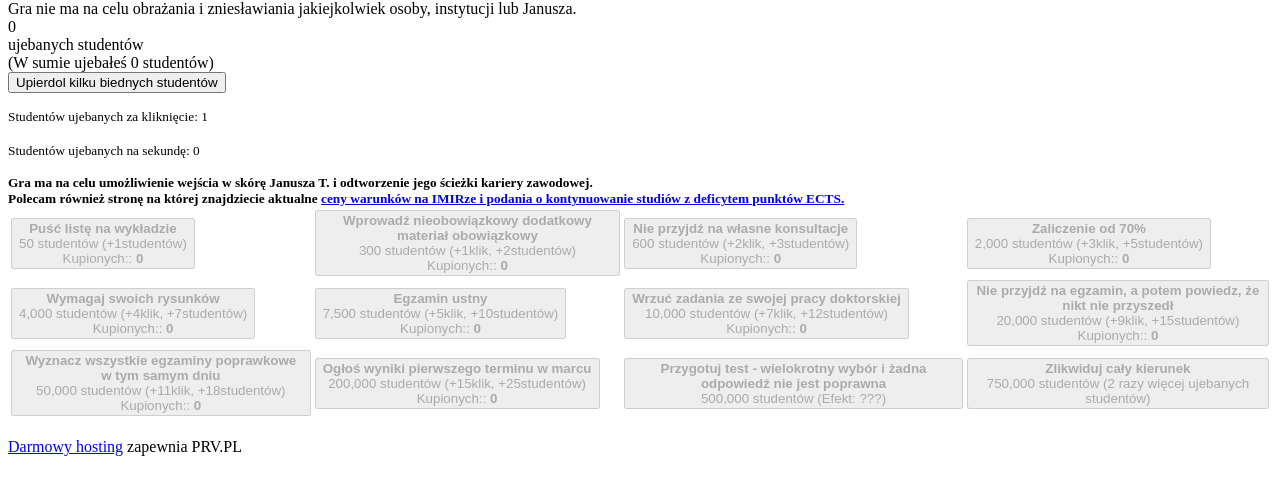
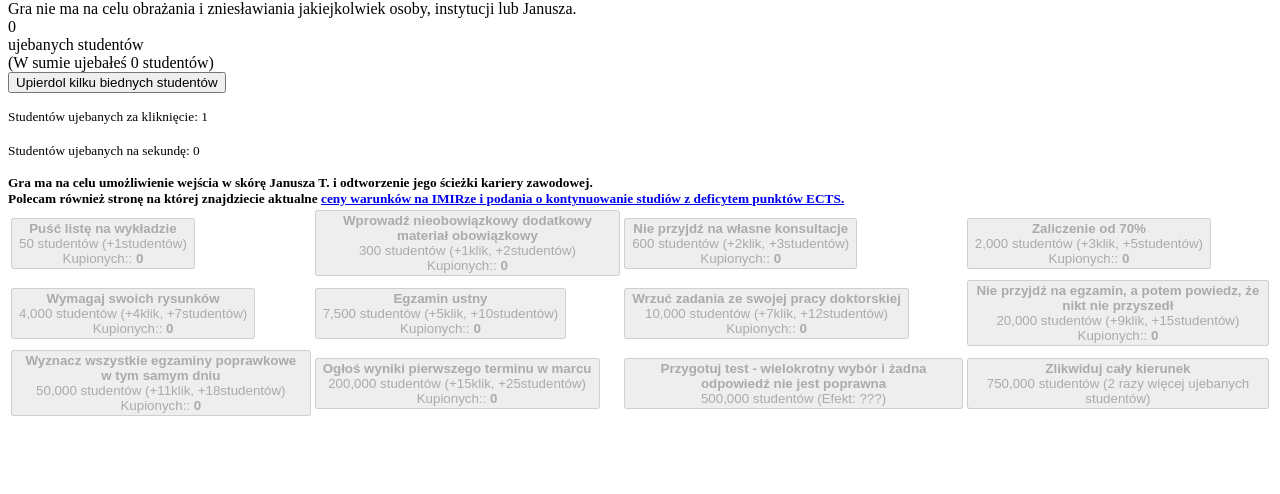
Before and after one commit to marcinlawnik/DebiecClicker, a plain HTML site: page index.html in a window 1280 px wide. Shown: the part 66-560 px from the top of the page. Drawn offline with Linux system fonts and the light colour scheme; files that its build step writes are made by us from their sources; a script that the page names is missing.

Commit message:
code cleanup

```diff
--- a/index.html
+++ b/index.html
@@ -1,13 +1,8 @@
-
-
-
-
-
 <html><head>
     <meta http-equiv="content-type" content="text/html; charset=UTF-8">
     <title> Symulator Janusza 2014 :: </title>
     <link rel="stylesheet" href="files/jew.css" type="text/css">
-    <script src="files/ga.js" async="" type="text/javascript"></script><script src="files/jav.js"></script>
+    <script src="files/jav.js"></script>
 
     <meta charset="UTF-8">
 
@@ -136,7 +131,8 @@
 
 <div id="bg_cont">
     <center>
-        <span id="first"></span><br><span id="second"></span></center>
+        <span id="first"></span><br><span id="second"></span>
+    </center>
     <!--
     Disco is made by Gustav Arnesson (http://storag.se) and Johan Lindell (http://fleo.se).
     The webpage is released under Creative Commons BY-NC-SA, the music is NOT released under the same license and you are not allowed to copy it!
@@ -150,5 +146,5 @@
         <embed src="" id="disco_music" quality="high" pluginspage="http://www.macromedia.com/go/getflashplayer" type="application/x-shockwave-flash" height="1" width="1">
     </object>
 </div>
-
-<!-- Footer //]]>'"</script></style></iframe></noembed></embed></object></noscript>--><div id="prv_main_link"><a href="http://www.prv.pl" title="darmowy hosting">Darmowy hosting</a> zapewnia PRV.PL</div><script type="text/javascript" src="/prv_site_config_values.js"></script><script type="text/javascript" src="http://hosting2.keep.pl/prv_hosting_footer.js"></script></body></html>
+</body>
+</html>
```
